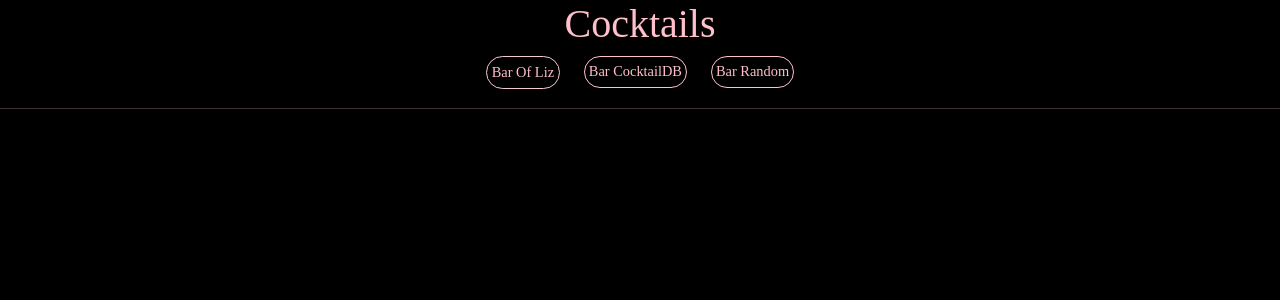
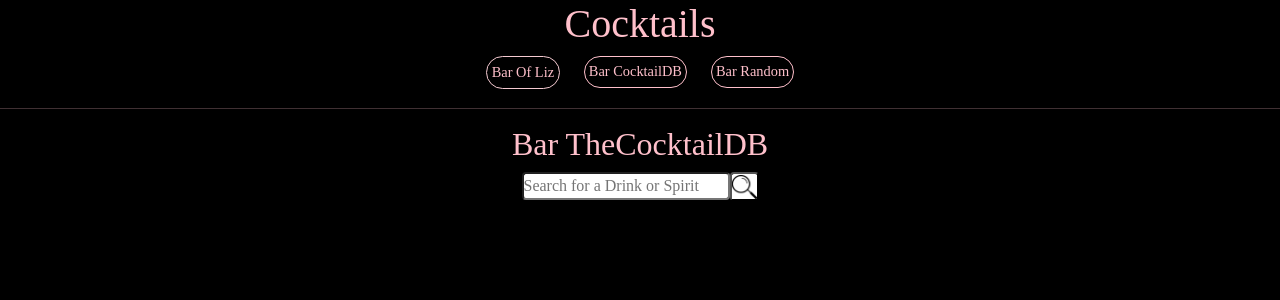
Before and after one commit to ESedrak/cocktail-list, a React (Create React App) app: page /CocktailDb in a window 1280 px wide. Shown: the top 300 px of the page. Built offline with nearby package versions, Linux system fonts and the light colour scheme; no server answers; a web font is replaced by a local one.

Commit message:
create hooks folder

```diff
--- a/src/App.js
+++ b/src/App.js
@@ -1,9 +1,10 @@
+import React from "react";
 import "./App.css";
 import Liz from "./barOfLiz/Liz";
 import { BrowserRouter as Router, Routes, Route, Link } from "react-router-dom";
 import CocktailDb from "./barOfCocktailDb/CocktailDb";
-import React from "react";
 import Random from "./barOfRandom/Random";
+// import useCocktailApi from "./hooks/useCocktailApi";
 import Container from "react-bootstrap/Container";
 import Row from "react-bootstrap/Row";
 import Col from "react-bootstrap/Col";
@@ -23,7 +24,7 @@ function App() {
                   </Link>
                 </Col>
                 <Col xs="auto">
-                  <Link to="/more" className="App-link-db">
+                  <Link to="/CocktailDb" className="App-link-db">
                     Bar CocktailDB
                   </Link>
                 </Col>
@@ -41,10 +42,7 @@ function App() {
         <Routes>
           {/* Cocktail will show my own personal list while More will show an online API list*/}
           <Route exact path="/" element={<Liz />} />
-          <Route
-            path="/more"
-            element={<CocktailDb defaultDrink="Margarita" />}
-          />
+          <Route path="/CocktailDb" element={<CocktailDb />} />
           <Route path="/random" element={<Random />} />
         </Routes>
       </div>
```
Also changed, not shown: src/hooks/useCocktailApi.js (added), 1 other file (tests, documents, lock files or other folders).
